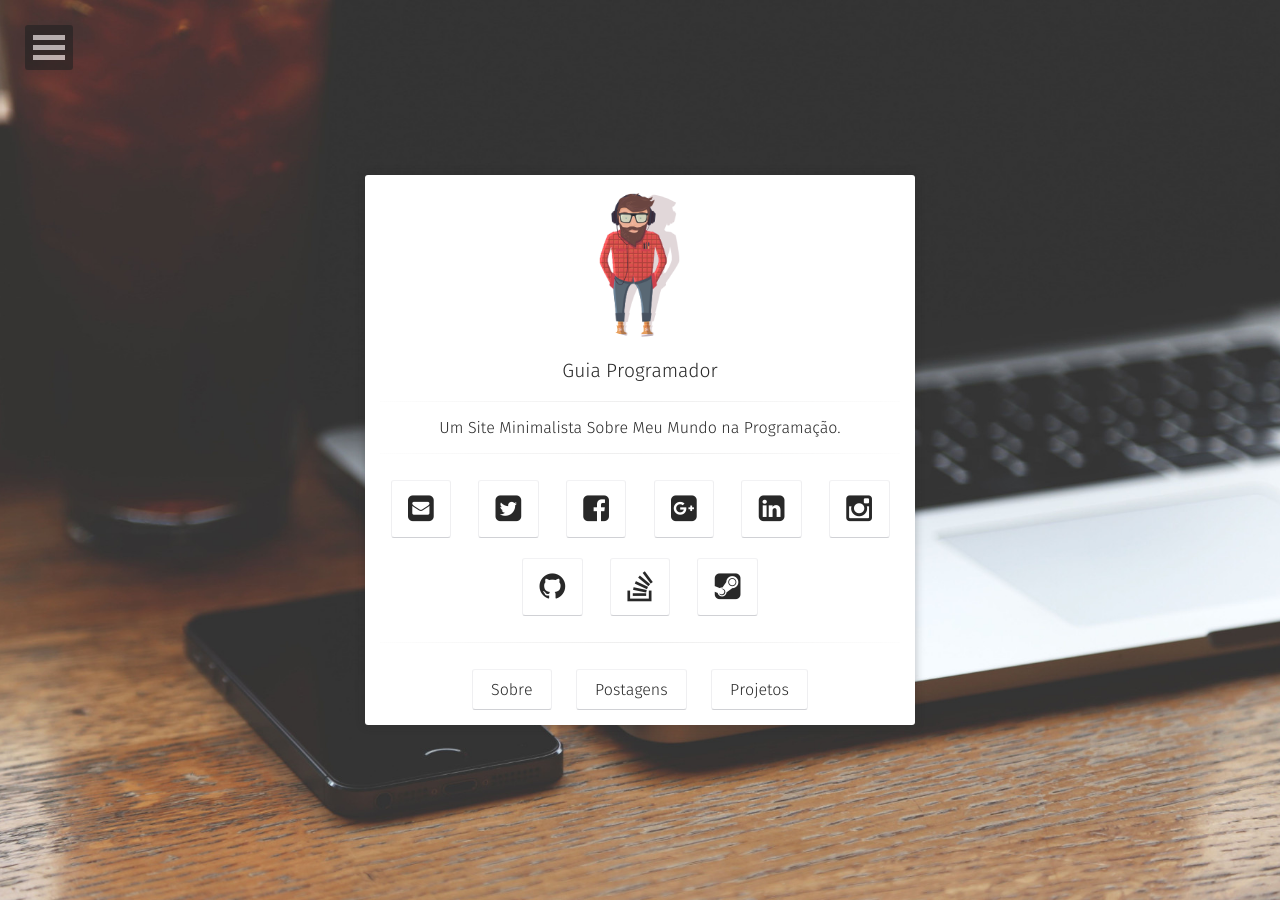
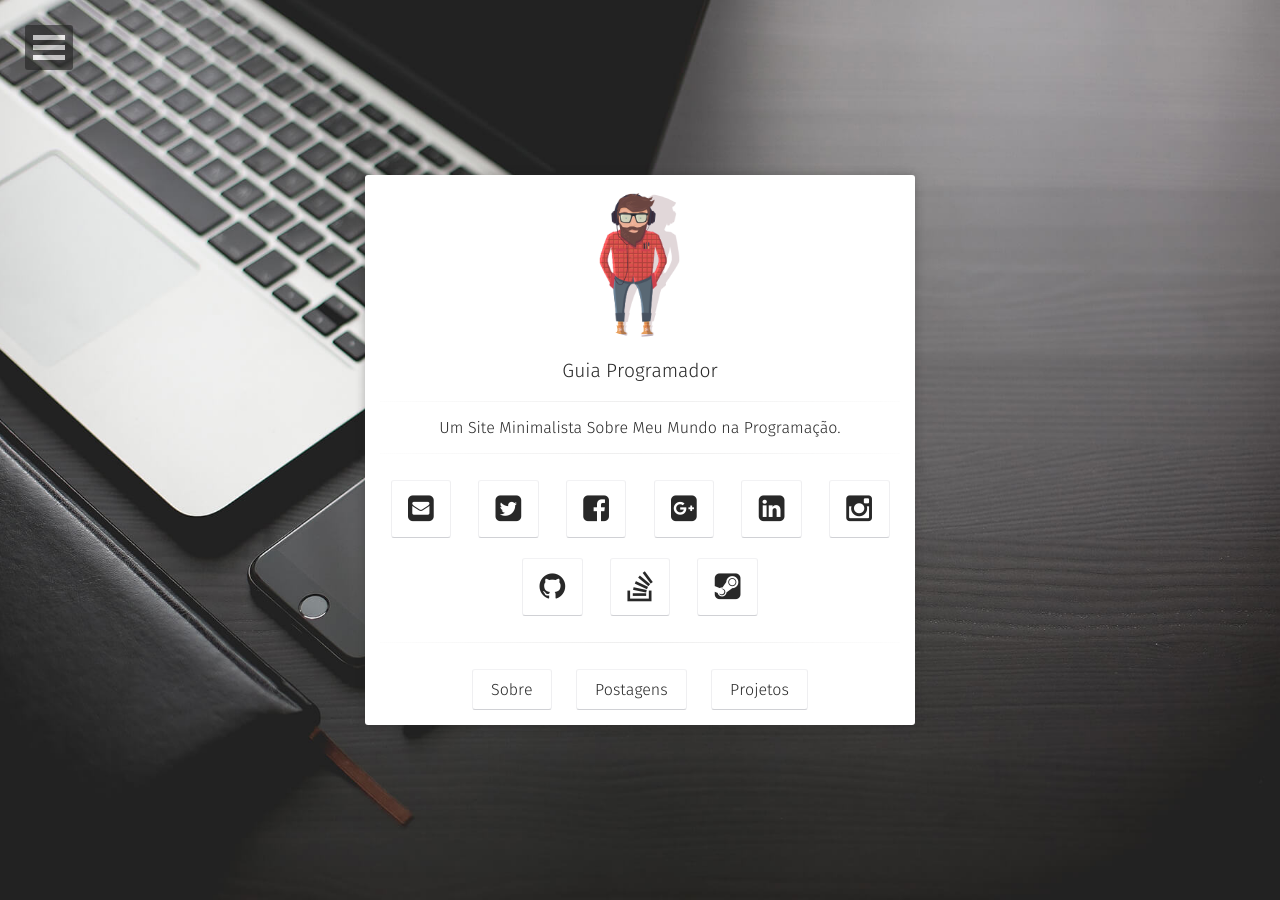
Before and after one commit to jhoemrs/jhoemrs.github.io, a Jekyll site: the page built from index.html, in a window 1280 px wide. Built offline with Jekyll 4.4.1, drawn with Linux system fonts in a browser that asks for light colours; some web fonts are replaced.

Commit message:
Teste Imagem

```diff
--- a/_config.yml
+++ b/_config.yml
@@ -5,7 +5,7 @@ description:        'Guia Programador é um site desenvolvido por Jhonatan Mark,
 reading_time:       true
 words_per_minute:   200
 logo:               'assets/img/logo2.png'
-background:         'assets/img/placeholder-big.jpg'
+background:         'assets/img/back-big.jpg'
 tiled_bg:           false   # Set this true if you want to tile your background image, otherwise it will be covered
 locale:             pt_BR
 url:                https://guiaprogramador.com.br
```
Also changed, not shown: assets/img/back-big.jpg (added).
